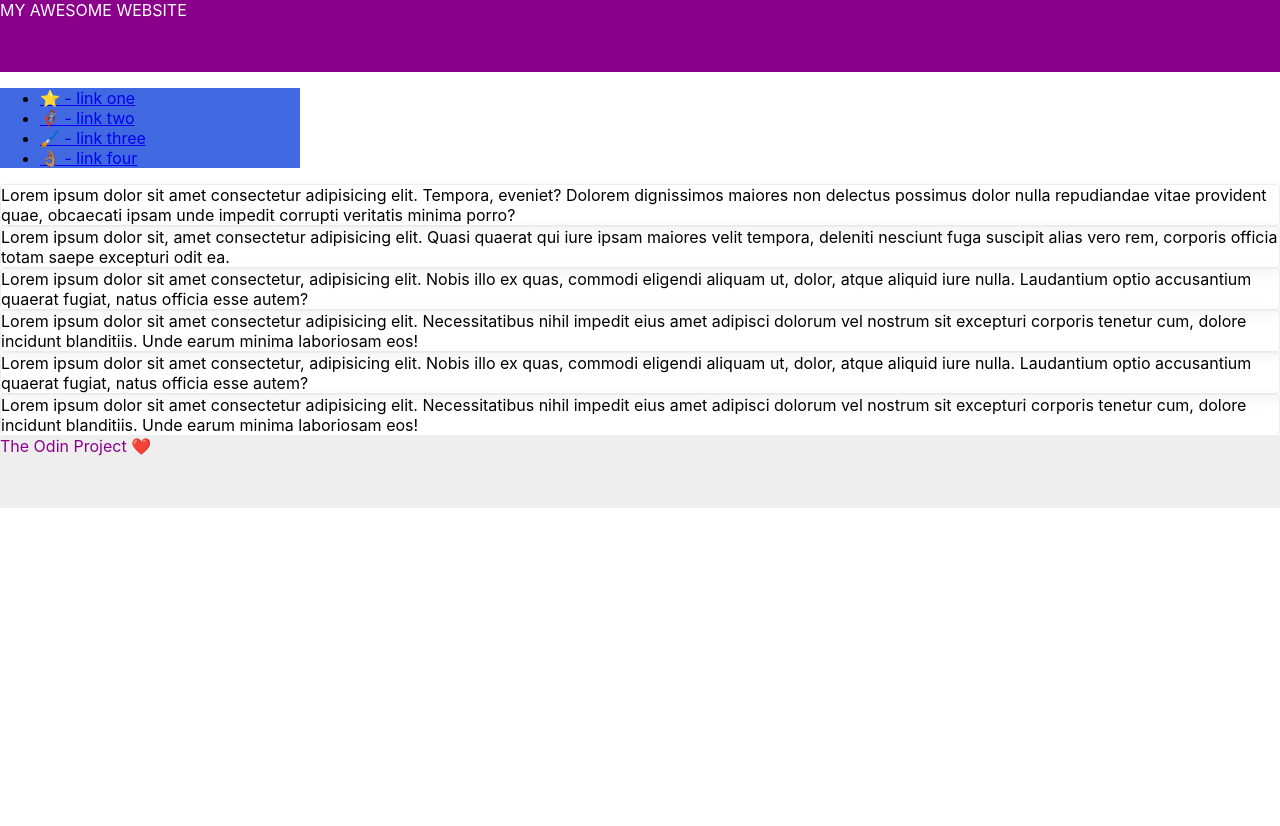
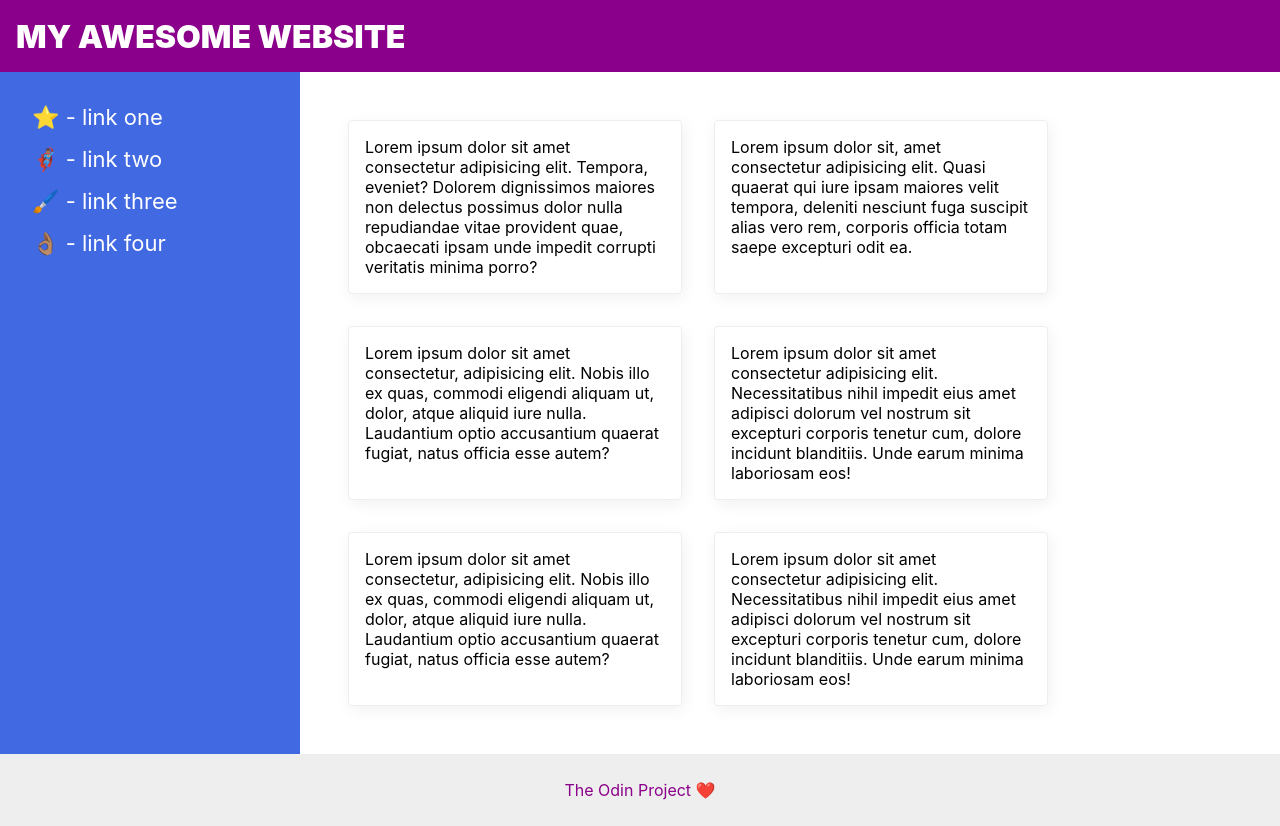
Before and after one commit to mnesfane/Theodinproject-Foundations-Course, a plain HTML site: page tutorial/css_assignments/flex/07-flex-layout-2/index.html in a window 1280 px wide. Before the commit the page ends 800 px from the top, so only its background shows below. Drawn offline with Linux system fonts and the light colour scheme.

Commit message:
07flex done

```diff
--- a/tutorial/css_assignments/flex/07-flex-layout-2/index.html
+++ b/tutorial/css_assignments/flex/07-flex-layout-2/index.html
@@ -11,7 +11,7 @@
     <div class="header">
       MY AWESOME WEBSITE
     </div>
-
+    <div class="content">
       <div class="sidebar">
         <ul>
           <li><a href="#">⭐ - link one</a></li>
@@ -20,14 +20,15 @@
           <li><a href="#">👌🏽 - link four</a></li>
         </ul>
       </div>
-
+      <div class="cards">
         <div class="card">Lorem ipsum dolor sit amet consectetur adipisicing elit. Tempora, eveniet? Dolorem dignissimos maiores non delectus possimus dolor nulla repudiandae vitae provident quae, obcaecati ipsam unde impedit corrupti veritatis minima porro?</div>
         <div class="card">Lorem ipsum dolor sit, amet consectetur adipisicing elit. Quasi quaerat qui iure ipsam maiores velit tempora, deleniti nesciunt fuga suscipit alias vero rem, corporis officia totam saepe excepturi odit ea.</div>
         <div class="card">Lorem ipsum dolor sit amet consectetur, adipisicing elit. Nobis illo ex quas, commodi eligendi aliquam ut, dolor, atque aliquid iure nulla. Laudantium optio accusantium quaerat fugiat, natus officia esse autem?</div>
         <div class="card">Lorem ipsum dolor sit amet consectetur adipisicing elit. Necessitatibus nihil impedit eius amet adipisci dolorum vel nostrum sit excepturi corporis tenetur cum, dolore incidunt blanditiis. Unde earum minima laboriosam eos!</div>
         <div class="card">Lorem ipsum dolor sit amet consectetur, adipisicing elit. Nobis illo ex quas, commodi eligendi aliquam ut, dolor, atque aliquid iure nulla. Laudantium optio accusantium quaerat fugiat, natus officia esse autem?</div>
         <div class="card">Lorem ipsum dolor sit amet consectetur adipisicing elit. Necessitatibus nihil impedit eius amet adipisci dolorum vel nostrum sit excepturi corporis tenetur cum, dolore incidunt blanditiis. Unde earum minima laboriosam eos!</div>
-
+      </div>
+  </div>
     <div class="footer">
       The Odin Project ❤️
     </div>
--- a/tutorial/css_assignments/flex/07-flex-layout-2/style.css
+++ b/tutorial/css_assignments/flex/07-flex-layout-2/style.css
@@ -27,3 +27,53 @@ body {
   box-shadow: 2px 4px 16px rgba(0,0,0,.06);
   border-radius: 4px;
 }
+
+/* ----------- */
+body{
+  display: flex;
+  flex-direction: column;
+}
+.header{
+  display: flex;
+  justify-content: flex-start;
+  align-items: center;
+  font-size: 32px;
+  font-weight: 900;
+  padding-left: 1rem;
+}
+
+.content{
+  display: flex;
+}
+.sidebar{
+  flex-shrink: 0;
+  padding: 16px;
+}
+.sidebar ul{
+  list-style-type: none;
+  padding: 0 1rem;
+}
+.sidebar ul a{
+  text-decoration: none;
+  color: white;
+  font-size: 22px;
+}
+li{
+  margin-bottom: 1rem;
+}
+.cards{
+  padding: 32px;
+  display: flex;
+  flex-wrap: wrap;
+}
+.card{
+  padding: 1rem;
+  margin: 1rem;
+  width: 300px;
+}
+.footer{
+  display: flex;
+  justify-content: center;
+  align-items: center;
+  /* margin-top: 100%; */
+}
```
Lines whose indentation alone changed are shown as unchanged.
